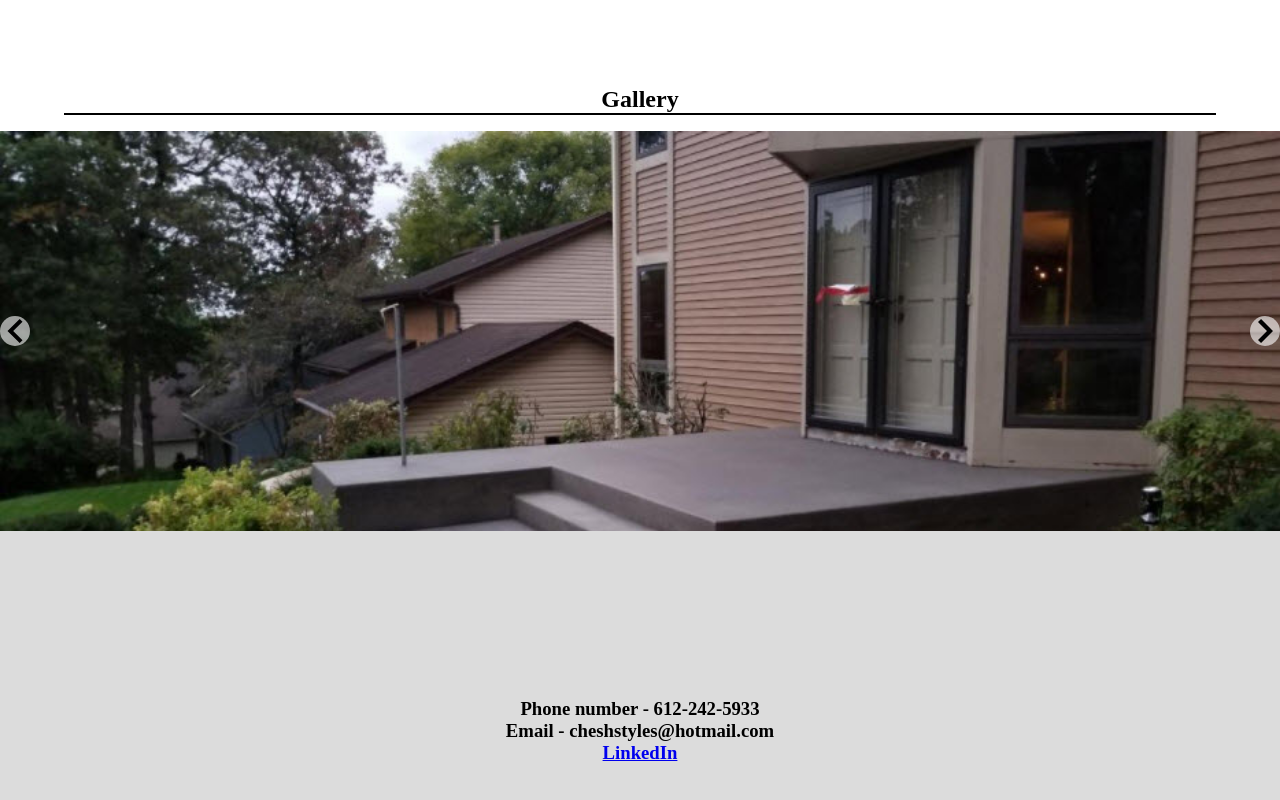
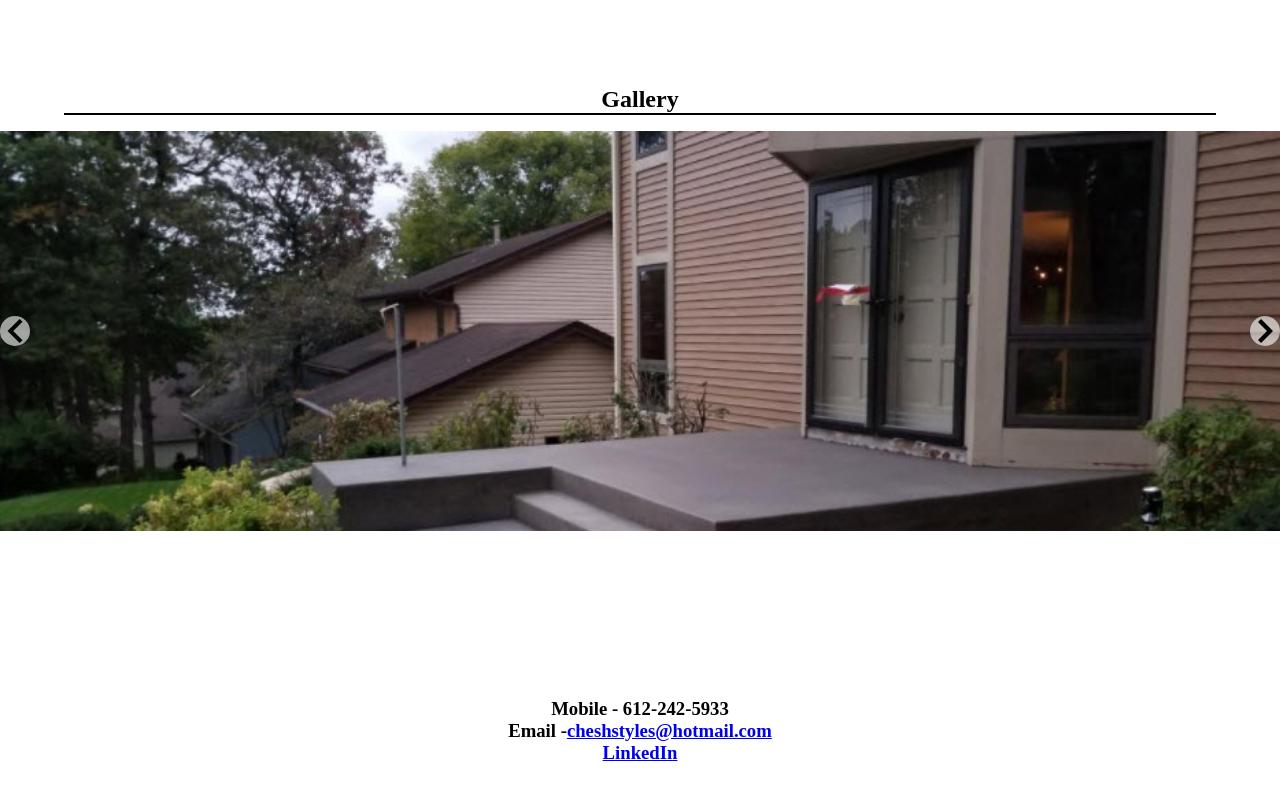
Before and after one commit to adamRohde/Obrien-Contracting, a Gatsby site: page / in a window 1280 px wide. Shown: the part 2794-3594 px from the top of the page. Built offline with nearby package versions, Linux system fonts and the light colour scheme; Gatsby itself is replaced by a stand-in of ours.

Commit message:
li margin and made email a a tag

```diff
--- a/src/components/contact/contact.js
+++ b/src/components/contact/contact.js
@@ -3,8 +3,11 @@ import React from "react";
 function contact() {
   return (
     <div className="contact-container">
-      <h3>Phone number - 612-242-5933</h3>
-      <h3>Email - cheshstyles@hotmail.com</h3>
+      <h3>Mobile - 612-242-5933</h3>
+      <h3>
+        Email -
+        <a href="cheshstyles@hotmail.com">cheshstyles@hotmail.com</a>
+      </h3>
       <h3>
         <a href="https://www.linkedin.com/in/rory-o-brien-1b1a2a1a4/">
           LinkedIn
--- a/src/components/services/services.scss
+++ b/src/components/services/services.scss
@@ -21,5 +21,9 @@
   ul {
     align-self: flex-start;
     margin: 0rem 5rem;
+
+    li {
+      margin: 1rem 0rem;
+    }
   }
 }
--- a/src/styles/main.scss
+++ b/src/styles/main.scss
@@ -26,7 +26,7 @@
 
 #services {
   height: 55vh;
-  background-color: gainsboro;
+  // background-color: gainsboro;
 }
 
 #reviews {
@@ -38,7 +38,7 @@
 }
 
 #contact {
-  background-color: gainsboro;
+  // background-color: gainsboro;
 }
 
 h1 {
```
